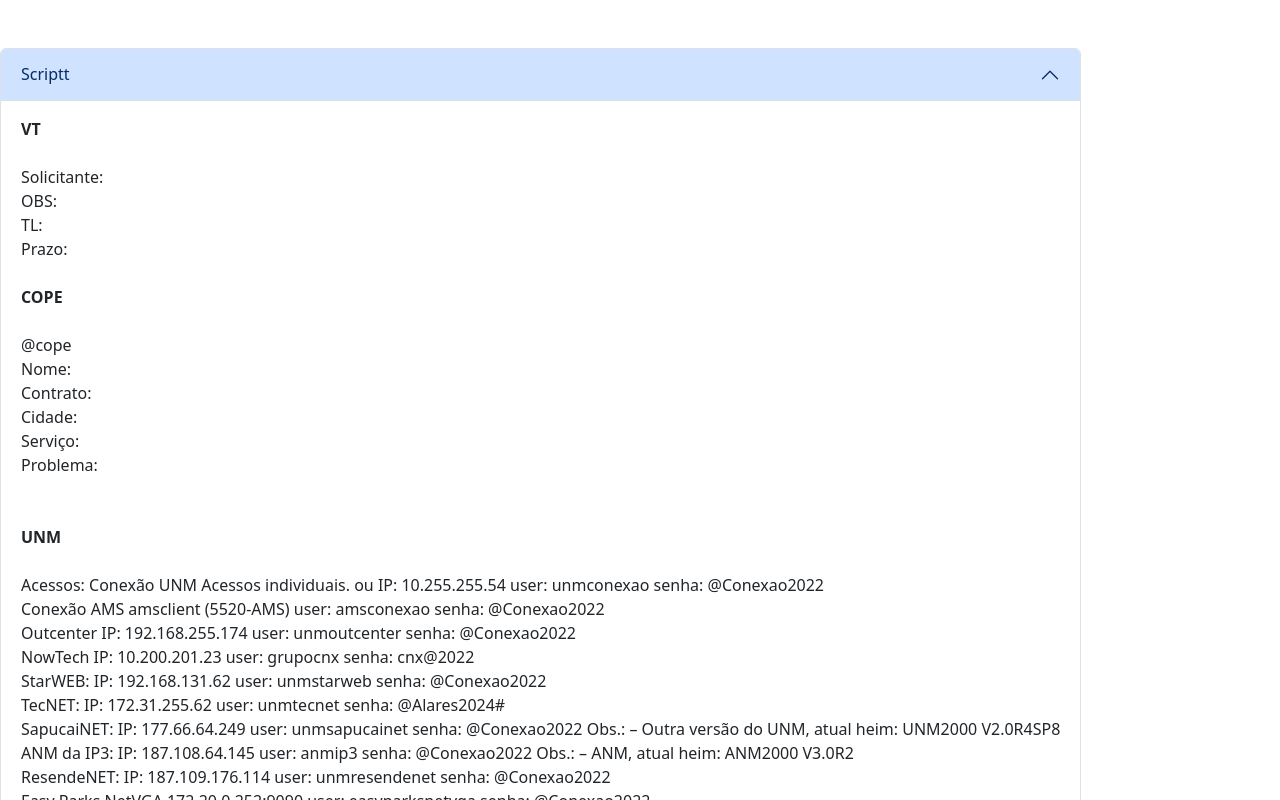
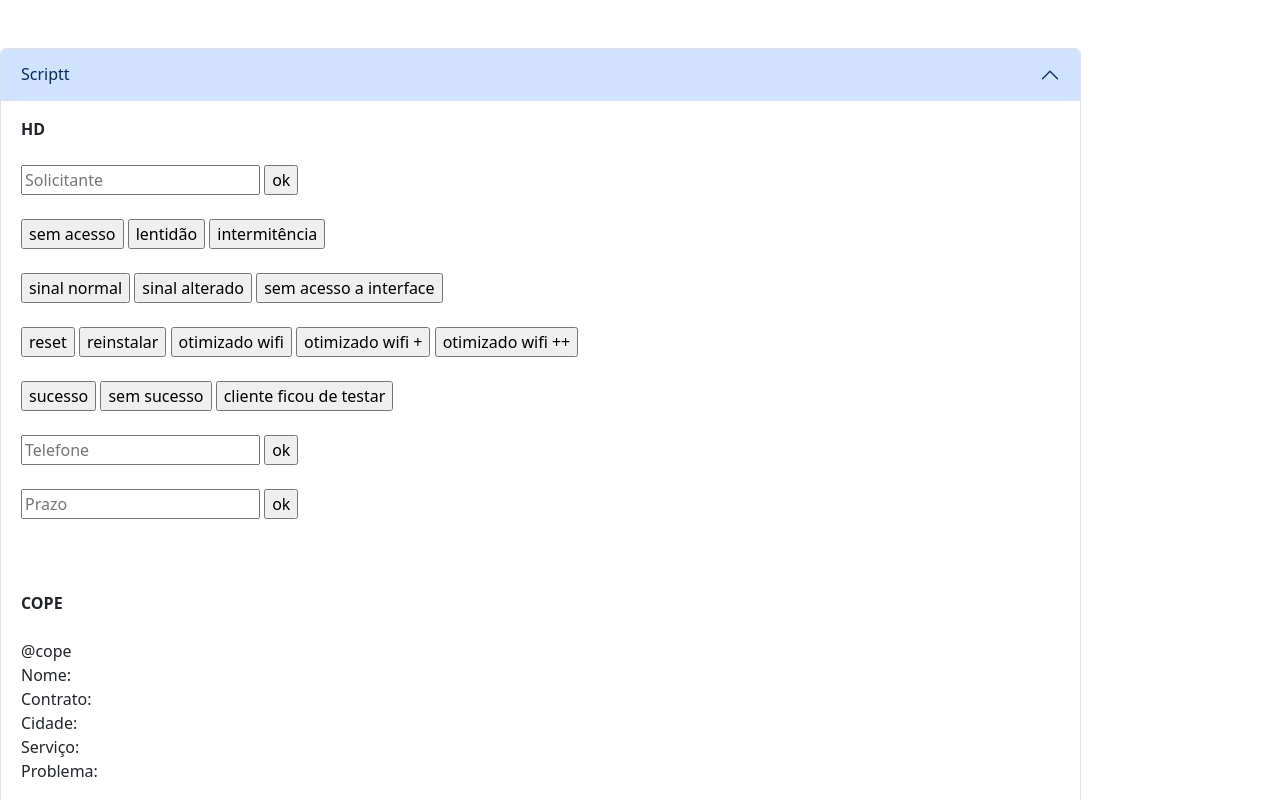
Before and after one commit to edboybr/scriptchat, a plain HTML site: page index.html in a window 1280 px wide. Shown: the top 800 px of the page. Drawn offline with nearby package versions, Linux system fonts and the light colour scheme.

Commit message:
Update index.html

```diff
--- a/index.html
+++ b/index.html
@@ -24,15 +24,83 @@
           </h2>
           <div id="collapseOne" class="accordion-collapse collapse show" data-bs-parent="#accordionExample">
             <div class="accordion-body">
-              <strong>VT</strong>
+              <strong>HD</strong>
               <br> <br>
-              Solicitante:
-              <br>
-              OBS:
-              <br>
-              TL:
-              <br>
-              Prazo:
+
+                   <input type="text" name="" id="bt0" placeholder="Solicitante" />
+        <input type="button" name="" id="bt0_0" value="ok" onclick="resposta0()" />
+
+
+        <br /> <br />
+
+      <input type="button" name="" id="bt1" value="sem acesso" onclick="resposta1()" />
+      <input type="button" name="" id="bt2" value="lentidão" onclick="resposta2()" />
+      <input type="button" name="" id="bt3" value="intermitência" onclick="resposta3()" />
+
+      <br /> <br />
+
+       <input type="button" name="" id="bt4" value="sinal normal" onclick="resposta4()" />
+      <input type="button" name="" id="bt5" value="sinal alterado" onclick="resposta5()" />
+      <input type="button" name="" id="bt6" value="sem acesso a interface" onclick="resposta6()" />
+
+      <br /> <br />
+
+      <input type="button" name="" id="bt7_1" value="reset" onclick="resposta7_1()" />
+      <input type="button" name="" id="bt7_2" value="reinstalar" onclick="resposta7_2()" />
+       <input type="button" name="" id="bt7" value="otimizado wifi" onclick="resposta7()" />
+      <input type="button" name="" id="bt8" value="otimizado wifi +" onclick="resposta8()" />
+      <input type="button" name="" id="bt9" value="otimizado wifi ++" onclick="resposta9()" />
+
+        <br /> <br />
+
+          <input type="button" name="" id="bt10" value="sucesso" onclick="resposta10()" />
+      <input type="button" name="" id="b11" value="sem sucesso" onclick="resposta11()" />
+      <input type="button" name="" id="bt12" value="cliente ficou de testar" onclick="resposta12()" />
+
+      <br /> <br />
+
+      <input type="text" name="" id="bt13" placeholder="Telefone" />
+    <input type="button" name="" id="bt13_13" value="ok" onclick="resposta13()" />
+
+        <br /> <br />
+
+
+        <input type="text" name="" id="bt14" placeholder="Prazo" />
+    <input type="button" name="" id="bt14_14" value="ok" onclick="resposta14()" />
+
+            <br /> <br />
+
+
+      <div id="res0">
+
+</div>
+
+      <div id="res1">
+
+</div>
+
+ <div id="res2">
+
+</div>
+
+ <div id="res3">
+
+</div>
+
+
+ <div id="res4">
+
+</div>
+
+ <div id="res5">
+
+</div>
+
+<div id="res6">
+
+</div>
+
+
               <br>  <br>
               <strong>COPE</strong>
               <br> <br>
```
